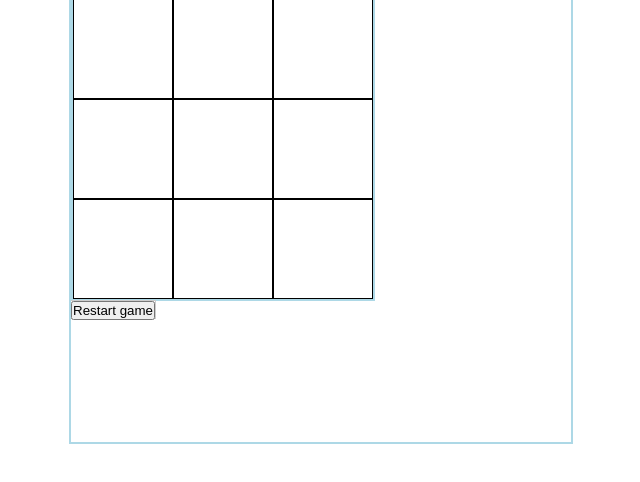
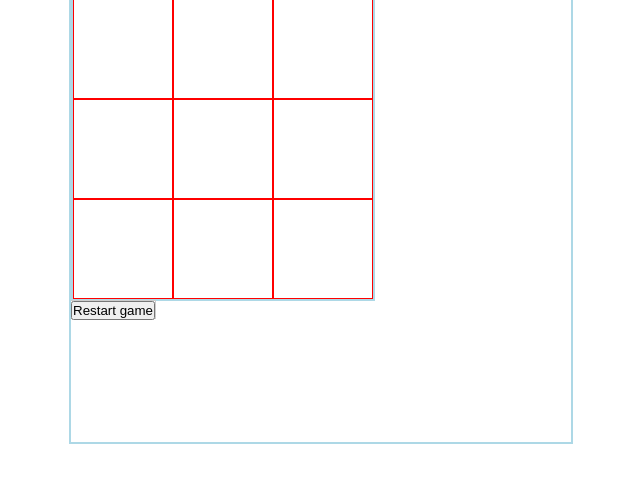
Before and after one commit to HappySonia/TicTacToe, a plain HTML site: page index.html in a window 1280 px wide. Both pictures are taken after a click on the button "Restart game". Shown: the part 60-542 px from the top of the page, without its empty margins (319-959 px from the left). Drawn offline with Linux system fonts and the light colour scheme.

Commit message:
some works

```diff
--- a/index.html
+++ b/index.html
@@ -14,15 +14,15 @@
         <h1>TicTacToe Game</h1>
         <span>X: <span placeholder='-' class="x-score"></span></span><span>O:<span placeholder='-' class="o-score"></span>
         <div class="box-container">
-            <div class="box1"></div>
-            <div class="box2"></div>
-            <div class="box3"></div>
-            <div class="box4"></div>
-            <div class="box5"></div>
-            <div class="box6"></div>
-            <div class="box7"></div>
-            <div class="box8"></div>
-            <div class="box9"></div>
+            <div class="box box1"></div>
+            <div class="box box2"></div>
+            <div class="box box3"></div>
+            <div class="box box4"></div>
+            <div class="box box5"></div>
+            <div class="box box6"></div>
+            <div class="box box7"></div>
+            <div class="box box8"></div>
+            <div class="box box9"></div>
         </div>
         <button class='restart'>Restart game</button>
     </div>
--- a/index.js
+++ b/index.js
@@ -1,35 +1,61 @@
-// step1: define 9 boxes' name ---add class name
-// step2: define 2 players' inputs
-// step3: define 2 players' scores
-// step4: define the win rules ---> use if condition
-// step5:
+var box1 = document.querySelector('.box1')
+var box2 = document.querySelector('.box2')
+var box3 = document.querySelector('.box3')
+var box4 = document.querySelector('.box4')
+var box5 = document.querySelector('.box5')
+var box6 = document.querySelector('.box6')
+var box7 = document.querySelector('.box7')
+var box8 = document.querySelector('.box8')
+var box9 = document.querySelector('.box9')
 
-// var arr = ['box1', 2, 3, 4, 5, 6, 7, 8, 9]
-var xScore = 0;
-var OScore = 0;
-var choicePlayer1;
-var choicePlayer2;
+var toggle = true;
+var player1;
+var player2;
+
+//switch turn works
+function markedNot(box) {
+    box.addEventListener('click', function(event) {
+        if (event.target.textContent === '') {
+            if (toggle == true) {
+                event.target.textContent = 'X'
+                toggle = false;
+            } else {
+                event.target.textContent = 'O'
+                toggle = true;
+            }
+        }
+
+    })
+}
+markedNot(box1)
+markedNot(box2)
+markedNot(box3)
+markedNot(box4)
+markedNot(box5)
+markedNot(box6)
+markedNot(box7)
+markedNot(box8)
+markedNot(box9)
 
 
-//play1 first click
-// var randomIndex = Math.floor(Math.random() * 9) + 1;
-// var box = document.querySelectorAll('.box-container div')[randomIndex]
-// console.log(box)
+// win condition
+if (box1.textContent == 'X' && box2.textContent == 'X' && box3.textContent == 'X') {
+    console.log('player1 wins')
 
-// asign 'X' to the clicked box;
+}
 
-// document.querySelector('.box-container').addEventListener(('click'), function() {
-//     document.querySelectorAll('.box-container div')[randomIndex].textContent = 'X';
-// })
 
-if (choicePlayer1 == 1) {
-    box1.textContent = 'X';
-} else if (choicePlayer1 == 2) {
-    box2.textContent = 'X';
-} else if (choicePlayer3 == 3) {
-    box3.textContent = 'X';
-} else if (choicePlayer4 == 4) {
-    box3.textContent = 'X';
-} else if (choicePlayer3 == 3) {
-    box3.textContent = 'X';
-}
+// restart button works
+document.querySelector('.restart').addEventListener('click', function() {
+
+    box1.textContent = '';
+    box2.textContent = '';
+    box3.textContent = '';
+    box4.textContent = '';
+    box5.textContent = '';
+    box6.textContent = '';
+    box7.textContent = '';
+    box8.textContent = '';
+    box9.textContent = '';
+
+})
--- a/style.css
+++ b/style.css
@@ -24,7 +24,8 @@ span {
     border: 2px solid lightblue;
 }
 
-.box1,
+
+/* .box1,
 .box2,
 .box3,
 .box4,
@@ -33,5 +34,9 @@ span {
 .box7,
 .box8,
 .box9 {
-    border: 1px solid black;
+    border: 1px solid red;
+} */
+
+.box {
+    border: 1px solid red;
 }
```
